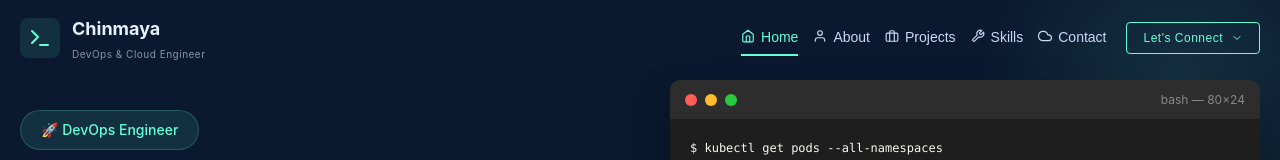
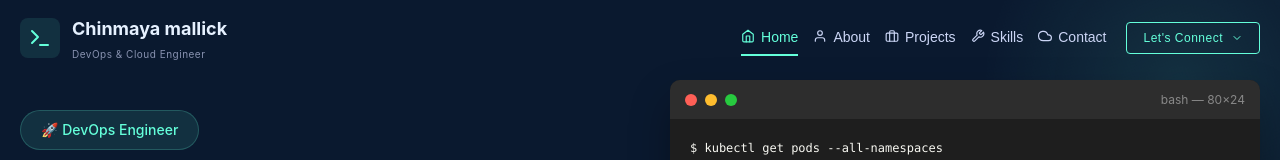
Before and after one commit to Chinmaya1999/simple-webpage, a React (Create React App) app: page / in a window 1280 px wide. Shown: the top 160 px of the page. Built offline with nearby package versions, Linux system fonts and the light colour scheme.

Commit message:
new update

```diff
--- a/src/components/Header.js
+++ b/src/components/Header.js
@@ -85,7 +85,7 @@ const Header = () => {
               <FiTerminal />
             </div>
             <div style={styles.logoText}>
-              <h2 style={styles.logoName}>Chinmaya</h2>
+              <h2 style={styles.logoName}>Chinmaya mallick</h2>
               <p style={styles.tagline}>DevOps & Cloud Engineer</p>
             </div>
           </div>
```
